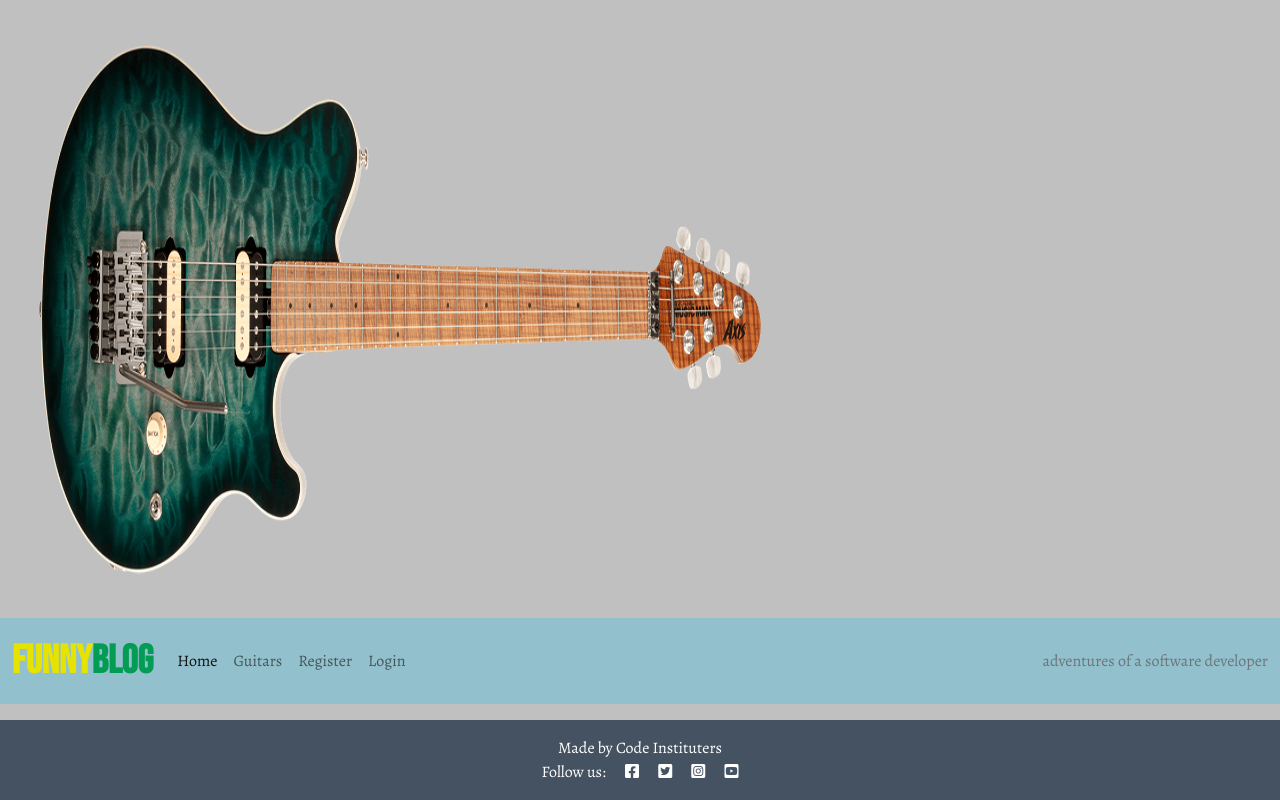
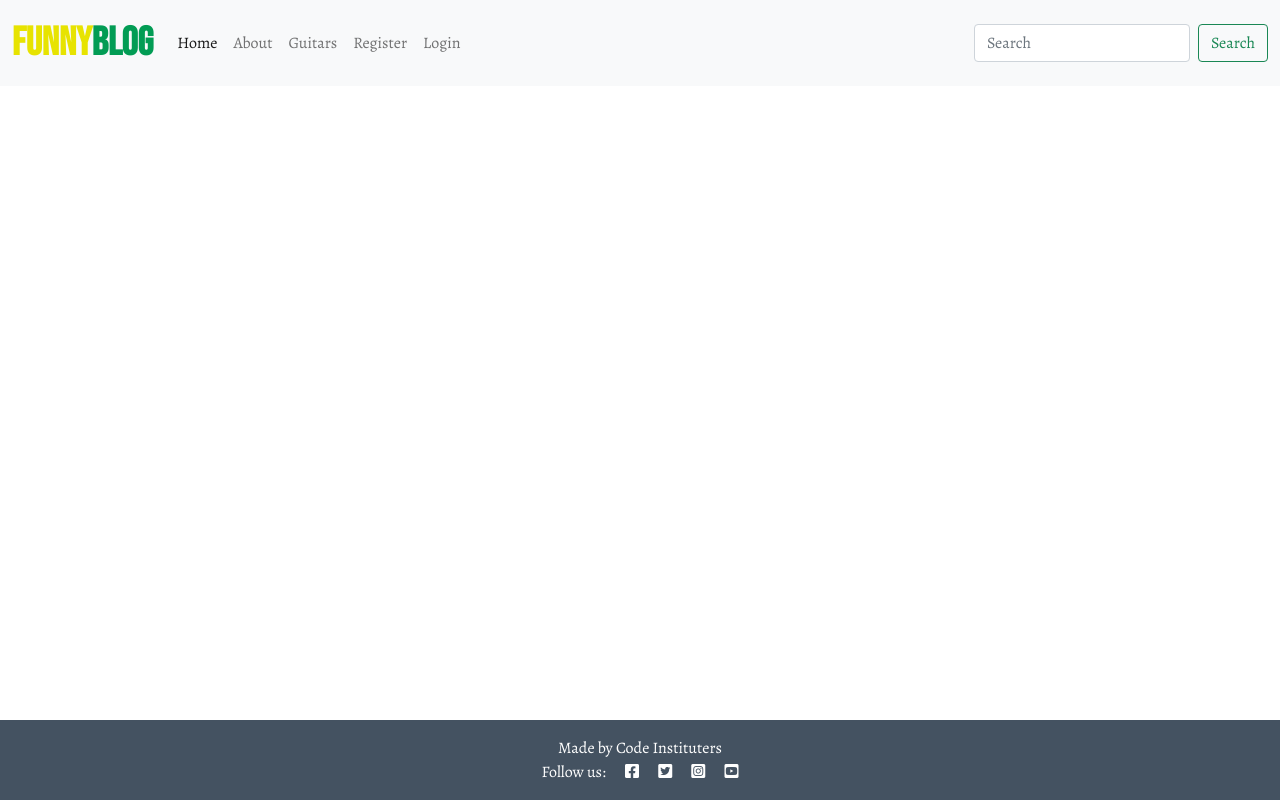
Before and after one commit to sbnn3/funny_blog, a Django app: page / in a window 1280 px wide. Run offline with Django 3.2, Linux system fonts and the light colour scheme; data that the repository does not hold is empty.

Commit message:
Tried different things to change or update, ive updated the nav bar using a proper one, until now, tried different things regarding logo image, backgrounds, etc..

```diff
--- a/static/css/style.css
+++ b/static/css/style.css
@@ -10,6 +10,10 @@ body {
     font-size: 2.5rem;
     font-weight: 700;
     color: #e7e300;
+}
+
+#blog_green {
+    color: #029c54;
 }
 
 .red-o {
@@ -25,7 +29,7 @@ body {
 }
 
 .main-bg {
-    background-color: #c0c0c0;
+    background-color: #ffffff;
 }
 
 .card {
@@ -43,11 +47,6 @@ body {
     min-width: 30%;
     left: -2px;
     background-color: #47b127;
-}
-
-.logo_image {
-    width: 800px;
-    height: 900px;
 }
 
 .author {
@@ -91,7 +90,7 @@ body {
 }
 
 .navbar {
-    background-color: rgb(146, 192, 204);
+    background-color: transparent;
 }
 
 
--- a/templates/base.html
+++ b/templates/base.html
@@ -18,23 +18,27 @@
 </head>
 
 <body class="d-flex flex-column h-100 main-bg">
-        <img class="logo_image" src="/static/images/logo.png" alt="Music Shop and Blog">
+<header>
+
     <!-- Navigation -->
 
-    <nav class="navbar navbar-expand-lg navbar-light">
+    <nav class="navbar navbar-expand-lg navbar-light bg-light">
         <div class="container-fluid">
             <a class="navbar-brand" href="{% url 'home' %}"><span class="brand">Funny<span class="red-o">Blog</span></a>
             <button class="navbar-toggler" type="button" data-bs-toggle="collapse" data-bs-target="#navbarText"
                 aria-controls="navbarText" aria-expanded="false" aria-label="Toggle navigation">
                 <span class="navbar-toggler-icon"></span>
             </button>
-            <div class="collapse navbar-collapse" id="navbarText">
-                <ul class="navbar-nav me-auto mb-2 mb-lg-0">
+          <div class="collapse navbar-collapse" id="navbarScroll">
+            <ul class="navbar-nav me-auto my-2 my-lg-0 navbar-nav-scroll" style="--bs-scroll-height: 100px;">
               <li class="nav-item">
                 <a class="nav-link active" aria-current="page" href="{% url 'home' %}">Home</a>
               </li>
               <li class="nav-item">
-                        <a class="nav-link" aria-current="page" href="{% url 'guitars' %}">Guitars</a>
+                <a class="nav-link" href="#">About</a>
+              </li>
+              <li class="nav-item">
+                <a class="nav-link" href="{% url 'guitars' %}">Guitars</a>
               </li>
               {% if user.is_authenticated %}
                     <li class="nav-item">
@@ -49,12 +53,14 @@
                     </li>
                     {% endif %}
                 </ul>
-                <span class="navbar-text text-muted">
-                    adventures of a software developer
-                </span>
+            <form class="d-flex">
+              <input class="form-control me-2" type="search" placeholder="Search" aria-label="Search">
+              <button class="btn btn-outline-success" type="submit">Search</button>
+            </form>
           </div>
         </div>
       </nav>
+</header>
 
     <div class="container">
         <div class="row">
```
Lines whose indentation alone changed are shown as unchanged.
